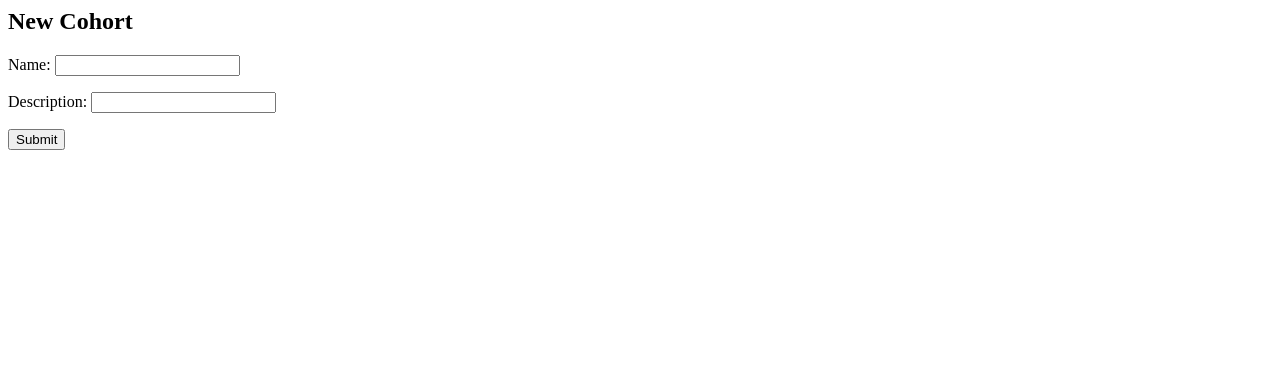
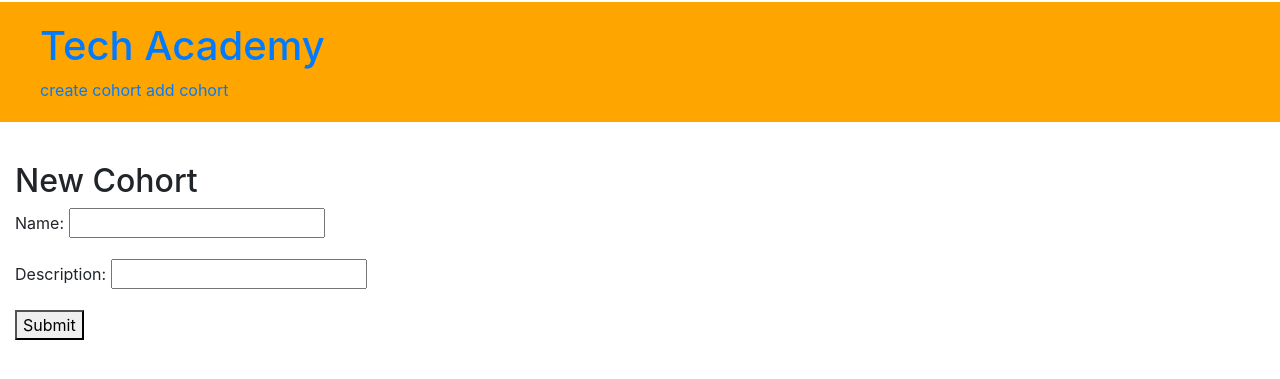
Before and after one commit to akenz1901/Tech_Academy, a Django app: page /cohort/create/ in a window 1280 px wide. Shown: the top 379 px of the page. Run offline with Django 3.2, Linux system fonts and the light colour scheme.

Commit message:
Form page for adding new cohort

```diff
--- a/tech_academy/templates/blog/new_cohort.html
+++ b/tech_academy/templates/blog/new_cohort.html
@@ -1,7 +1,9 @@
+{% extends 'blog/base.html' %}
+
 {% block content %}
     <h2>New Cohort</h2>
     <form method="POST" class="cohort-form">{% csrf_token %}
         {{ form.as_p }}
-        <button type="submit" class="btn button">Submit</button>
+        <button type="submit" class="button">Submit</button>
     </form>
 {% endblock %}
```
